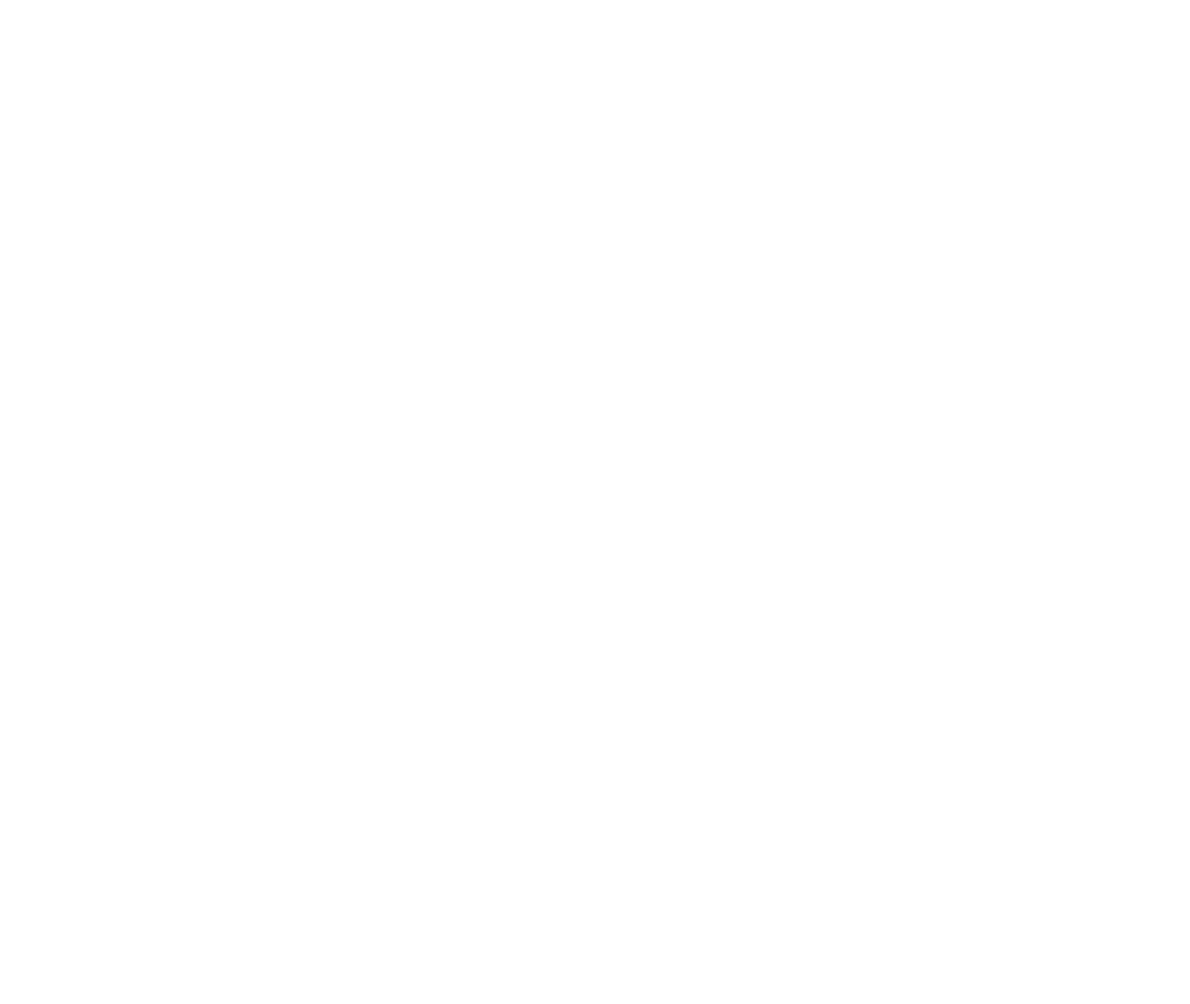
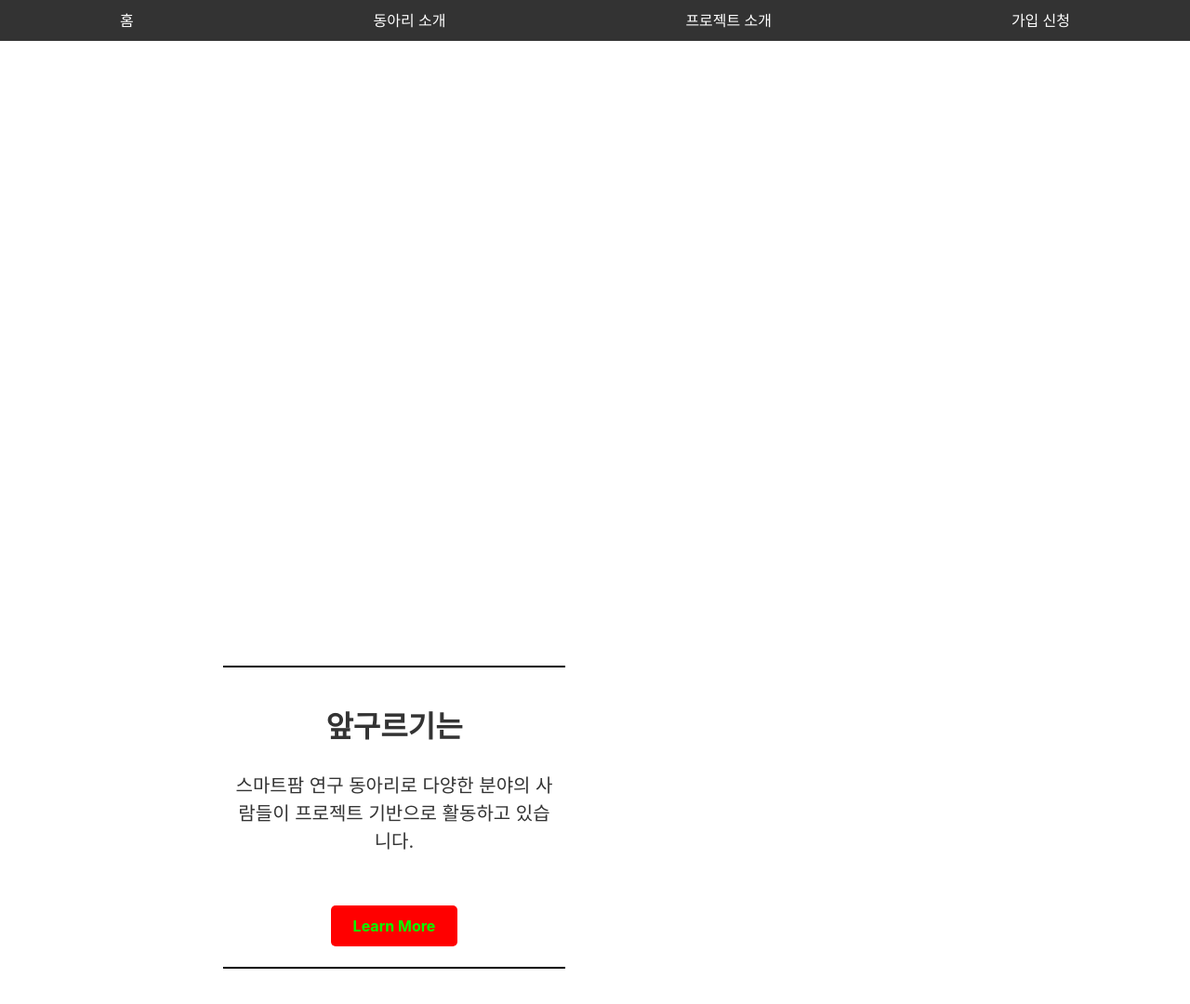
Before and after one commit to roll4ward/roll4ward.github.io, a Gatsby site in the folder roll4ward/: page /block in a window 1280 px wide. Before the commit this address had no page. Shown: the top 1080 px of the page at 93% size. Before the commit the page ends 800 px from the top, so only its background shows below. Built offline with nearby package versions, Linux system fonts and the light colour scheme; Gatsby itself is replaced by a stand-in of ours.

Commit message:
[추가] 섹션과 블럭 컴포넌트 작성

```diff
--- a/roll4ward/src/components/header.js
+++ b/roll4ward/src/components/header.js
@@ -1,14 +1,13 @@
-// src/components/Header.js
 import React from "react";
 import { Link } from "gatsby";
 
 const Header = () => (
   <header style={{ background: '#333', padding: '10px 0' }}>
     <nav style={{ display: 'flex', justifyContent: 'space-around', color: '#fff' }}>
-      <Link to="/" style={{ color: '#fff', textDecoration: 'none' }}>Home</Link>
-      <Link to="/about" style={{ color: '#fff', textDecoration: 'none' }}>About Us</Link>
-      <Link to="/projects" style={{ color: '#fff', textDecoration: 'none' }}>Projects</Link>
-      <Link to="/join" style={{ color: '#fff', textDecoration: 'none' }}>Join Us</Link>
+      <Link to="/" style={{ color: '#fff', textDecoration: 'none' }}>홈</Link>
+      <Link to="/about" style={{ color: '#fff', textDecoration: 'none' }}>동아리 소개</Link>
+      <Link to="/projects" style={{ color: '#fff', textDecoration: 'none' }}>프로젝트 소개</Link>
+      <Link to="/join" style={{ color: '#fff', textDecoration: 'none' }}>가입 신청</Link>
     </nav>
   </header>
 );
--- /dev/null
+++ b/roll4ward/src/components/linkBlock.js
@@ -0,0 +1,49 @@
+import React from 'react';
+import { Link } from 'gatsby';
+
+const LinkBlock = ({link, linkBgColor = '#333', linkTextColor = '#A8E05F' }) => (
+  <div style={styles.container}>
+    <div style={styles.linkContainer}>
+      <Link to={link} style={{ ...styles.link, backgroundColor: linkBgColor, color: linkTextColor }}>
+        Learn More
+      </Link>
+    </div>
+  </div>
+);
+
+const styles = {
+  container: {
+    padding: '2rem',
+    minWidth: '23rem',
+    flex: '1 1 50%',
+    textAlign: 'center',
+    display: 'flex',
+    flexDirection: 'column',
+    justifyContent: 'center',
+  },
+  content: {
+    marginBottom: '0.5rem',
+  },
+  title: {
+    fontSize: '1.5rem',
+    marginBottom: '0.75rem', // Reduced margin for less spacing
+  },
+  linkContainer: {
+    marginTop: '0', // Remove extra spacing between title and link
+  },
+  link: {
+    fontSize: '1rem', // Adjusted font size to match the overall design
+    textDecoration: 'none',
+    fontWeight: 'bold',
+    padding: '0.75rem 1.5rem',
+    backgroundColor: '#333',
+    color: '#A8E05F',
+    borderRadius: '5px',
+    transition: 'background-color 0.3s ease',
+  },
+  linkHover: {
+    backgroundColor: '#555',
+  },
+};
+
+export default LinkBlock;
--- /dev/null
+++ b/roll4ward/src/components/section.js
@@ -0,0 +1,21 @@
+// src/components/Section.js
+import React from 'react';
+
+const Section = ({ children, borderColor = '#000' }) => (
+  <div style={ {...styles.container, borderTop: `2px solid ${borderColor}`, borderBottom: `2px solid ${borderColor}`}}>
+    {children}
+  </div>
+);
+
+const styles = {
+  container: {
+    maxWidth: '23rem',
+    display: 'flex',
+    flexWrap: 'wrap',
+    justifyContent: 'space-between',
+    margin: '40rem 0',
+    alignItems: 'space-between',
+  },
+};
+
+export default Section;
--- /dev/null
+++ b/roll4ward/src/components/textBlock.js
@@ -0,0 +1,28 @@
+// src/components/TextBlock.js
+import React from 'react';
+
+const TextBlock = ({ title, content }) => (
+  <div style={styles.container}>
+    <h3 style={styles.title}>{title}</h3>
+    <p style={styles.content}>{content}</p>
+  </div>
+);
+
+const styles = {
+  container: {
+    padding: '0.5rem',
+    minWidth: '23rem',
+    flex: '1 1 50%',
+    textAlign: 'center',
+  },
+  title: {
+    fontSize: '2rem',
+    marginBottom: '1.5rem',
+  },
+  content: {
+    fontSize: '1.25rem',
+    marginBottom: '1.5rem',
+  },
+};
+
+export default TextBlock;
--- /dev/null
+++ b/roll4ward/src/pages/block.js
@@ -0,0 +1,33 @@
+// src/pages/index.js
+import React from 'react';
+import Layout from '../components/layout';
+import Section from '../components/section';
+import TextBlock from '../components/textBlock';
+import LinkBox from '../components/linkBlock';
+
+const BlockPage = () => (
+  <Layout>
+    <Section>
+      <TextBlock
+        title="앞구르기는"
+        content="스마트팜 연구 동아리로 다양한 분야의 사람들이 프로젝트 기반으로 활동하고 있습니다."
+      />
+      <LinkBox
+        link="/about"
+        linkBgColor="#f00"
+        linkTextColor="#0f0"
+      />
+    </Section>
+    <Section>
+      <TextBlock
+        title="오리너구리"
+        content="오스트레일리아 대륙 동부와 태즈메이니아에서 서식하는 포유류 동물이다."
+      />
+      <LinkBox
+        link="/projects"
+      />
+    </Section>
+  </Layout>
+);
+
+export default BlockPage;
```
Also changed, not shown: roll4ward/src/components/footer.js (added, +21 -0 lines).
